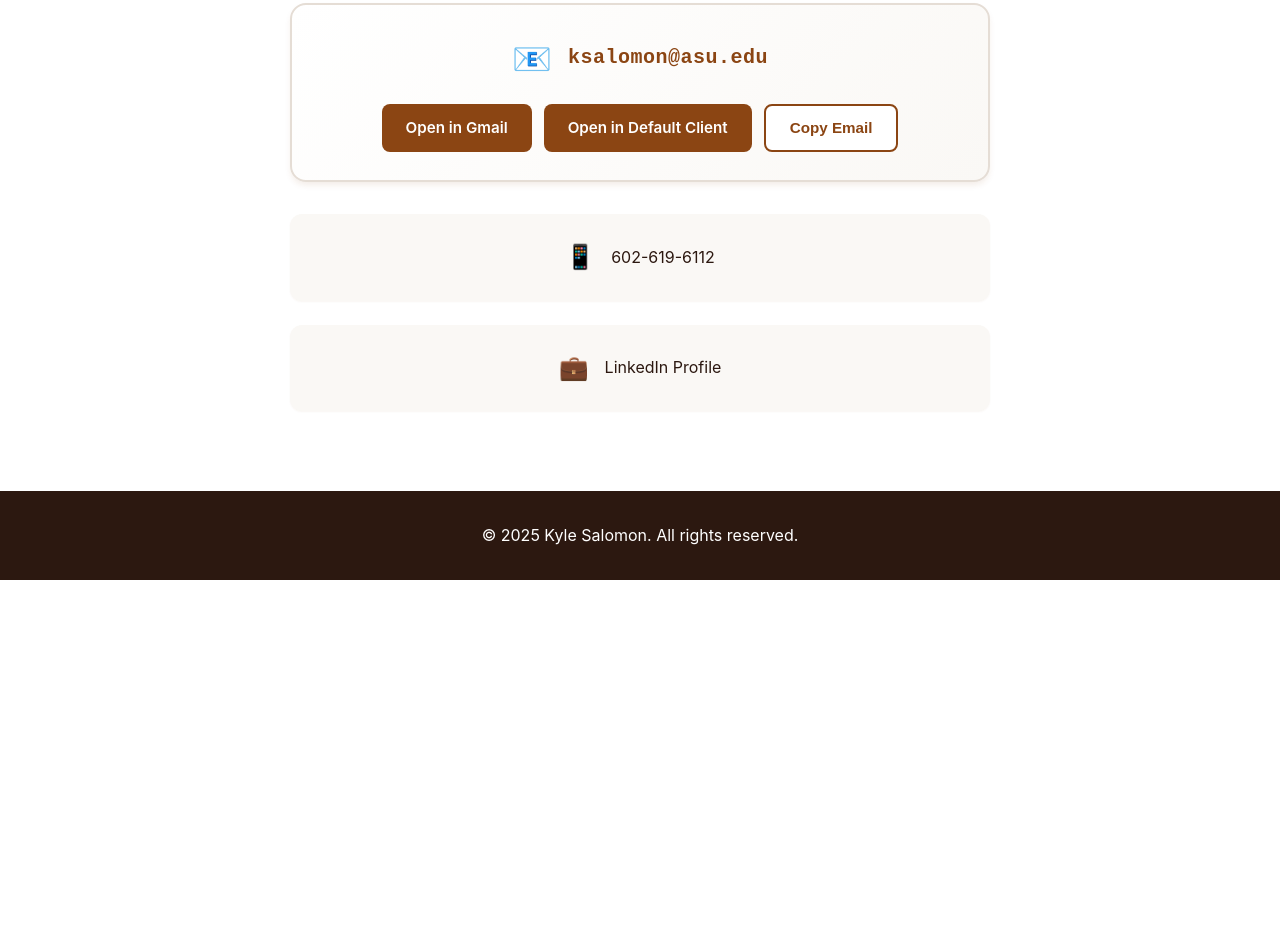
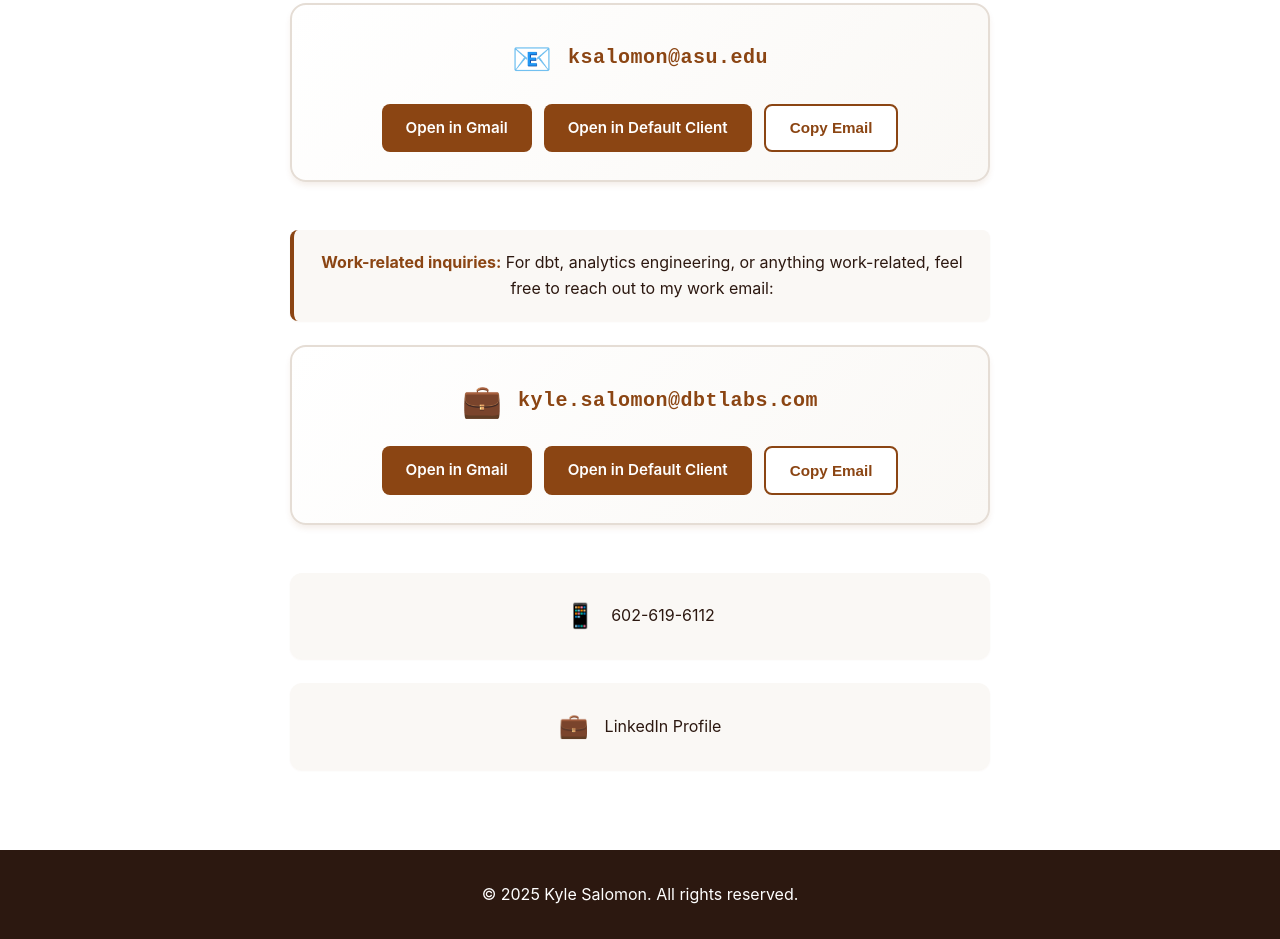
Before and after one commit to ksalomon23/kyle-salomon-personal-website, a plain HTML site: page index.html in a window 1280 px wide. Shown: the part 8714-9653 px from the top of the page. Before the commit the page ends 9294 px from the top, so only its background shows below. Drawn offline with Linux system fonts and the light colour scheme.

Commit message:
Add work-related email contact section with business email option

```diff
--- a/index.html
+++ b/index.html
@@ -321,6 +321,30 @@
                     </div>
                 </div>
 
+                <!-- Business Inquiries Section -->
+                <div class="business-inquiry-section">
+                    <div class="business-inquiry-note">
+                        <p><strong>Work-related inquiries:</strong> For dbt, analytics engineering, or anything work-related, feel free to reach out to my work email:</p>
+                    </div>
+                    <div class="email-contact-card business-email-card">
+                        <div class="email-header">
+                            <span class="contact-icon-large">💼</span>
+                            <div class="email-address" id="businessEmailAddress">kyle.salomon@dbtlabs.com</div>
+                        </div>
+                        <div class="email-buttons">
+                            <a href="https://mail.google.com/mail/?view=cm&fs=1&to=kyle.salomon@dbtlabs.com&su=Let%27s%20Connect!" target="_blank" class="btn-email btn-email-primary">
+                                <span>Open in Gmail</span>
+                            </a>
+                            <a href="mailto:kyle.salomon@dbtlabs.com?subject=Let%27s%20Connect!" class="btn-email btn-email-primary">
+                                <span>Open in Default Client</span>
+                            </a>
+                            <button onclick="copyBusinessEmail()" class="btn-email btn-email-secondary" id="copyBusinessBtn">
+                                <span id="copyBusinessBtnText">Copy Email</span>
+                            </button>
+                        </div>
+                    </div>
+                </div>
+
                 <!-- Other Contact Methods -->
                 <div class="contact-methods">
                     <a href="tel:602-619-6112" class="contact-item">
--- a/script.js
+++ b/script.js
@@ -128,3 +128,44 @@ function copyEmail() {
         document.body.removeChild(textArea);
     });
 }
+
+// Copy business email to clipboard function
+function copyBusinessEmail() {
+    const email = 'kyle.salomon@dbtlabs.com';
+    const copyBtn = document.getElementById('copyBusinessBtn');
+    const copyBtnText = document.getElementById('copyBusinessBtnText');
+
+    // Copy to clipboard
+    navigator.clipboard.writeText(email).then(() => {
+        // Success feedback
+        copyBtnText.textContent = 'Copied!';
+        copyBtn.classList.add('copied');
+
+        // Reset after 2 seconds
+        setTimeout(() => {
+            copyBtnText.textContent = 'Copy Email';
+            copyBtn.classList.remove('copied');
+        }, 2000);
+    }).catch(err => {
+        // Fallback for older browsers
+        const textArea = document.createElement('textarea');
+        textArea.value = email;
+        document.body.appendChild(textArea);
+        textArea.select();
+        try {
+            document.execCommand('copy');
+            copyBtnText.textContent = 'Copied!';
+            copyBtn.classList.add('copied');
+            setTimeout(() => {
+                copyBtnText.textContent = 'Copy Email';
+                copyBtn.classList.remove('copied');
+            }, 2000);
+        } catch (err) {
+            copyBtnText.textContent = 'Failed';
+            setTimeout(() => {
+                copyBtnText.textContent = 'Copy Email';
+            }, 2000);
+        }
+        document.body.removeChild(textArea);
+    });
+}
--- a/styles.css
+++ b/styles.css
@@ -586,6 +586,41 @@ html {
     color: var(--text-light);
 }
 
+.business-inquiry-section {
+    margin: 3rem 0;
+}
+
+.business-inquiry-note {
+    background-color: var(--bg-light);
+    border-left: 4px solid var(--primary-color);
+    border-radius: 0.5rem;
+    padding: 1.25rem 1.5rem;
+    margin-bottom: 1.5rem;
+    text-align: center;
+    box-shadow: var(--shadow-sm);
+}
+
+.business-inquiry-note p {
+    margin: 0;
+    font-size: 1rem;
+    color: var(--text-dark);
+    line-height: 1.6;
+}
+
+.business-inquiry-note strong {
+    color: var(--primary-color);
+}
+
+.business-email-card {
+    border-color: var(--primary-color);
+    border-width: 2px;
+}
+
+.business-email-card:hover {
+    border-color: var(--primary-color);
+    box-shadow: 0 12px 24px rgba(139, 69, 19, 0.15);
+}
+
 /* Email Contact Card */
 .email-contact-card {
     background: linear-gradient(135deg, var(--bg-white) 0%, var(--bg-light) 100%);
```
